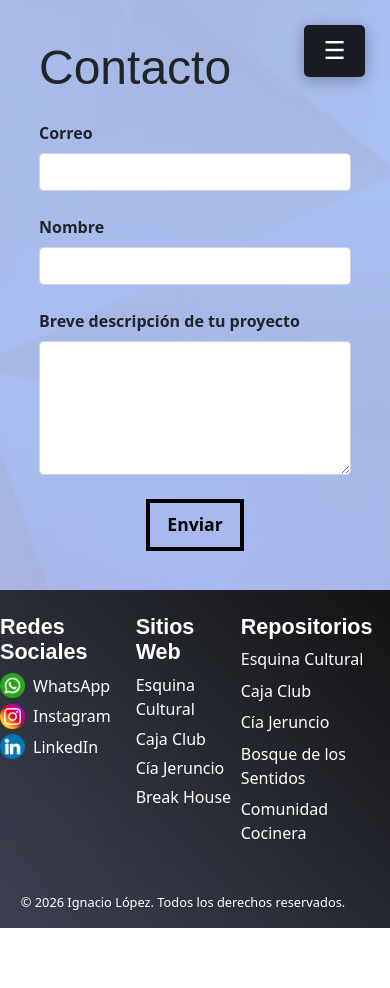
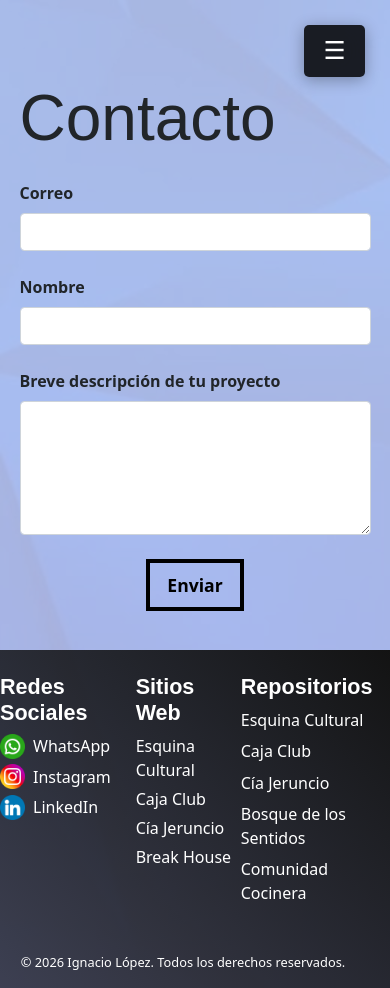
Before and after one commit to chonachoadm/chonachoadm-portfolio, a Vue app: page /contacto in a window 390 px wide. Before the commit the page ends 928 px from the top, so only its background shows below. Built offline with nearby package versions, Linux system fonts and the light colour scheme; a web font is replaced by a local one; what vue-recaptcha-v3 would draw is missing.

Commit message:
Contact me responsive design

```diff
--- a/src/components/AppContactMe.vue
+++ b/src/components/AppContactMe.vue
@@ -132,7 +132,6 @@ export default {
 <style scoped>
 section {
     margin: 10%;
-    /* scroll-margin-top: 4rem; */
 }
 
 .contact-form {
@@ -182,6 +181,11 @@ small {
 }
 
 @media (max-width: 1024px) {
+    section {
+        margin-inline: 5%;
+        margin-top: 5em;
+    }
+
     .contact-form {
         width: 100%;
         margin: 0;
@@ -190,7 +194,7 @@ small {
 
 @media (max-width: 768px) {
     h1 {
-        font-size: 3rem;
+        font-size: 4rem;
     }
 }
 </style>
```
Also changed, not shown: src/components/AppAboutMe.vue (+0 -14 lines).
